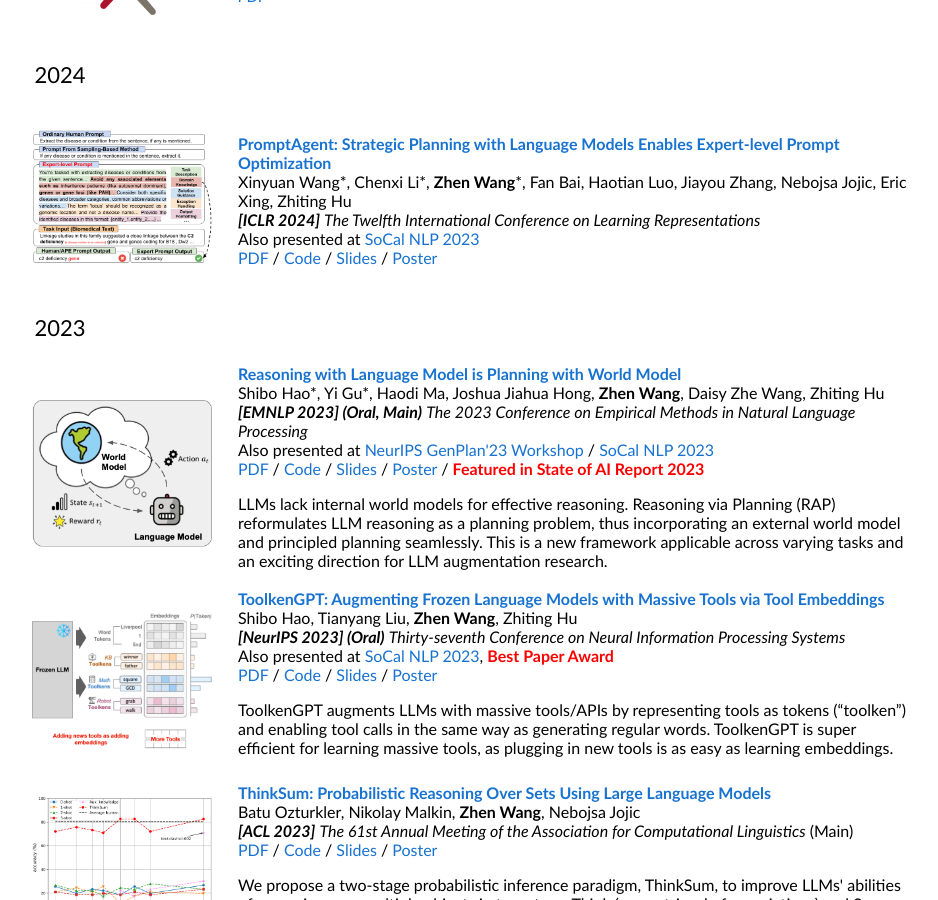
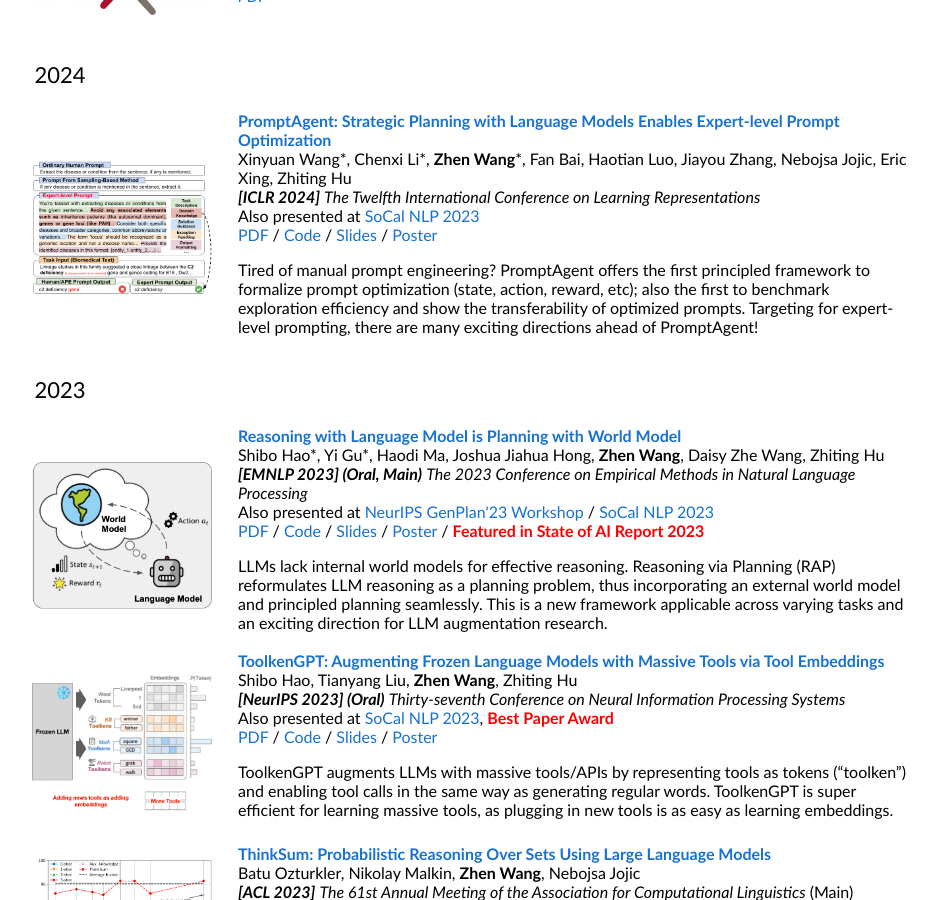
Before and after one commit to zhenwang9102/zhenwang9102.github.io, a Jekyll site: the page built from _posts/2019-06-02-venue.markdown, in a window 1280 px wide and 900 px high, scrolled down 1341 px. Shown: the whole window, without its empty margins (178-1116 px from the left). Built offline with Jekyll 4.4.1, drawn with Linux system fonts in a browser that asks for light colours.

Commit message:
Update default.html

```diff
--- a/_layouts/default.html
+++ b/_layouts/default.html
@@ -95,7 +95,7 @@
               <div class="listbox">
                 <ul>
                   <li>
-                    01/2024:<a href="https://arxiv.org/abs/2310.16427">PromptAgent</a> was accepted to <a href="https://iclr.cc/Conferences/2024">ICLR 2024</a>! The first principled framework to formalize the problem of prompt optimization and benchmark the exploration efficiency and prompt transferability!
+                    01/2024: <a href="https://arxiv.org/abs/2310.16427">PromptAgent</a> was accepted to <a href="https://iclr.cc/Conferences/2024">ICLR 2024</a>! The first principled framework to formalize the problem of prompt optimization and benchmark the exploration efficiency and prompt transferability!
                   </li>
                   <li>
                     11/2023: Honored to receive the <a href="https://neurips.cc/Conferences/2023/ProgramCommittee#top-reivewers"><b>Top Reviewer Award</b></a> of NeurIPS 2023. Thanks for the complimentary registration!
@@ -325,7 +325,7 @@
               Also presented at <a href="https://socalnlp.github.io/symp23/index.html">SoCal NLP 2023</a>
               <br>
               <a href="https://arxiv.org/pdf/2310.16427.pdf">PDF</a> / <a href="https://github.com/XinyuanWangCS/PromptAgent">Code</a> / <a href="http://zhenwang9102.github.io/">Slides</a> / <a href="http://zhenwang9102.github.io/">Poster</a>
-<!--               <p>ToolkenGPT augments LLMs with massive tools/APIs by representing tools as tokens (“toolken”) and enabling tool calls in the same way as generating regular words. ToolkenGPT is super efficient for learning massive tools, as plugging in new tools is as easy as learning embeddings.</p> -->
+              <p>Tired of manual prompt engineering? PromptAgent offers the first principled framework to formalize prompt optimization (state, action, reward, etc); also the first to benchmark exploration efficiency and show the transferability of optimized prompts. Targeting for expert-level prompting, there are many exciting directions ahead of PromptAgent!</p>
             </td>
           </tr>
         </table>
```
